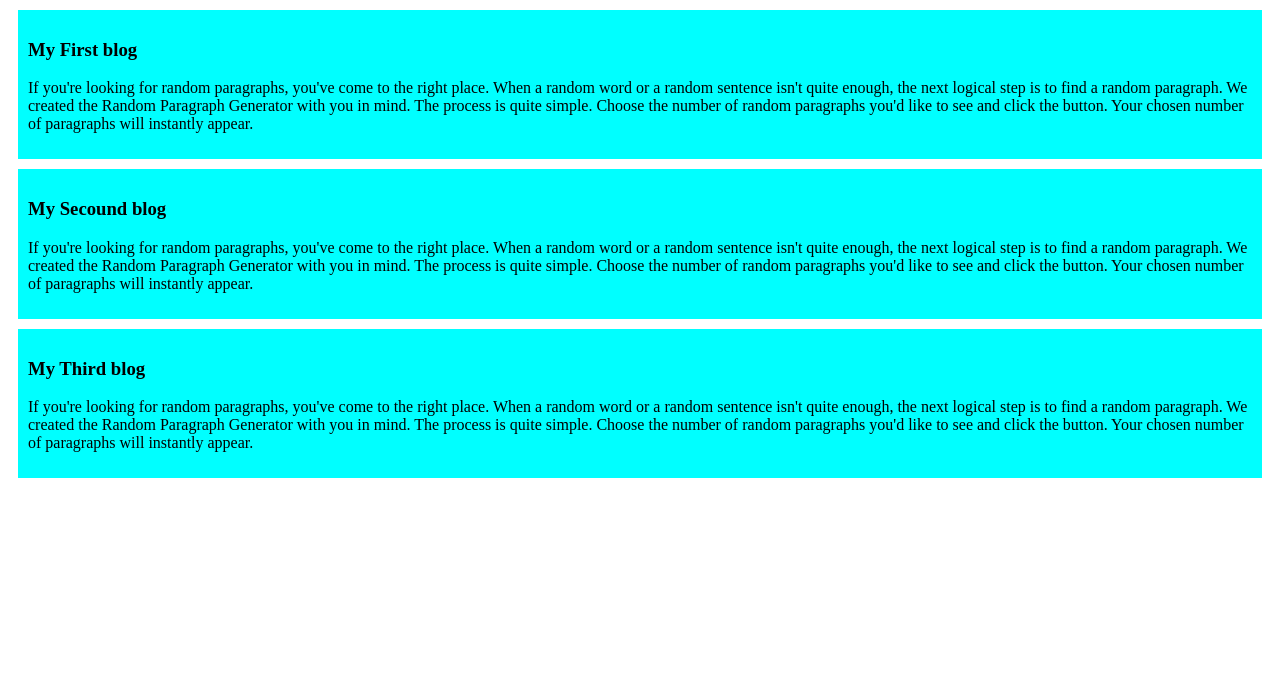
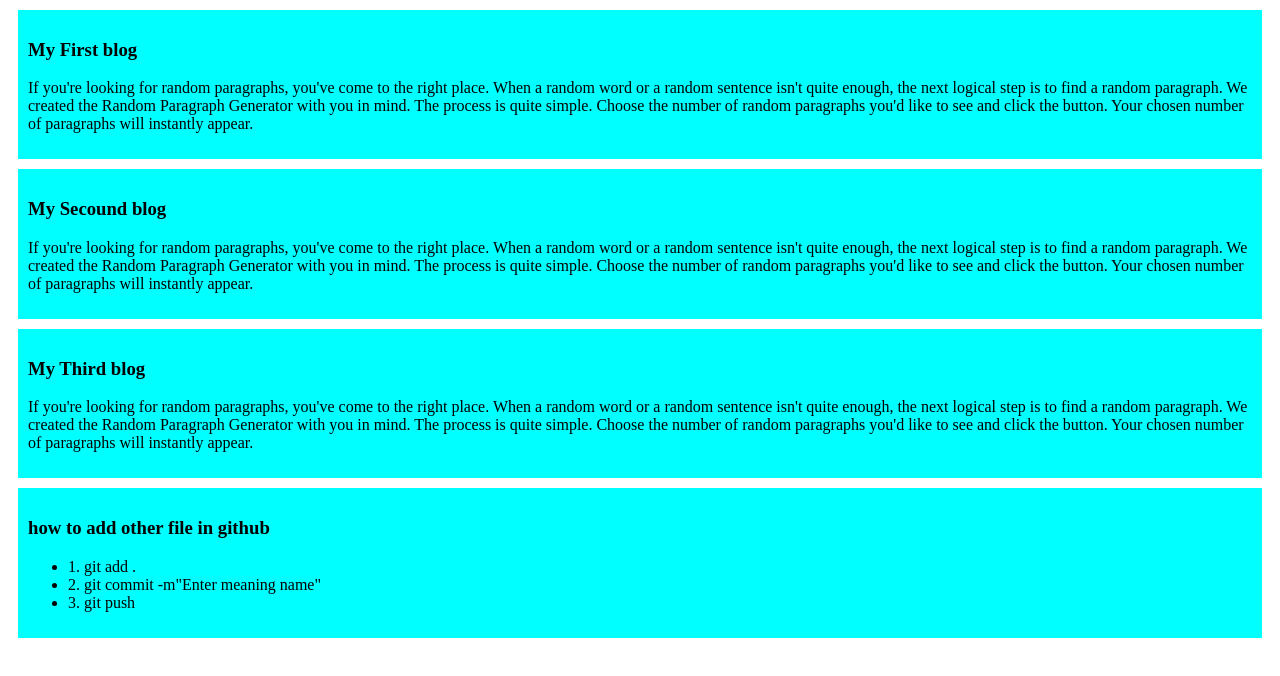
Before and after one commit to ibne22/my-first-github-repo, a plain HTML site: page index.html in a window 1280 px wide. Drawn offline with Linux system fonts and the light colour scheme.

Commit message:
add added a list to github

```diff
--- a/index.html
+++ b/index.html
@@ -25,5 +25,13 @@
             If you're looking for random paragraphs, you've come to the right place. When a random word or a random sentence isn't quite enough, the next logical step is to find a random paragraph. We created the Random Paragraph Generator with you in mind. The process is quite simple. Choose the number of random paragraphs you'd like to see and click the button. Your chosen number of paragraphs will instantly appear.
         </p>
     </div>
+    <div>
+        <h3>how to add other file in github</h3>
+        <ul>
+            <li> 1. git add .</li>
+            <li> 2. git commit -m"Enter meaning name"</li>
+            <li> 3. git push </li>
+        </ul>
+    </div>
 </body>
 </html>
```
